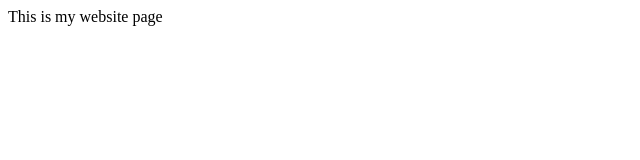
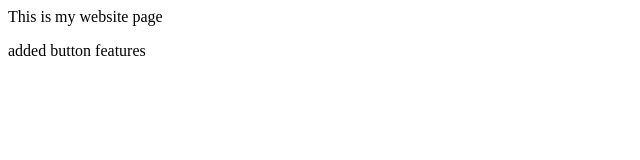
Before and after one commit to deepakkumar1311/Learning-Git-commits, a plain HTML site: page index.html in a window 1280 px wide. Shown: the whole page, without its empty margins (0-640 px from the left). Drawn offline with Linux system fonts and the light colour scheme.

Commit message:
added button features

```diff
--- a/index.html
+++ b/index.html
@@ -1 +1,2 @@
 <p>This is my website page</p>
+<p>added button features</p>
```
